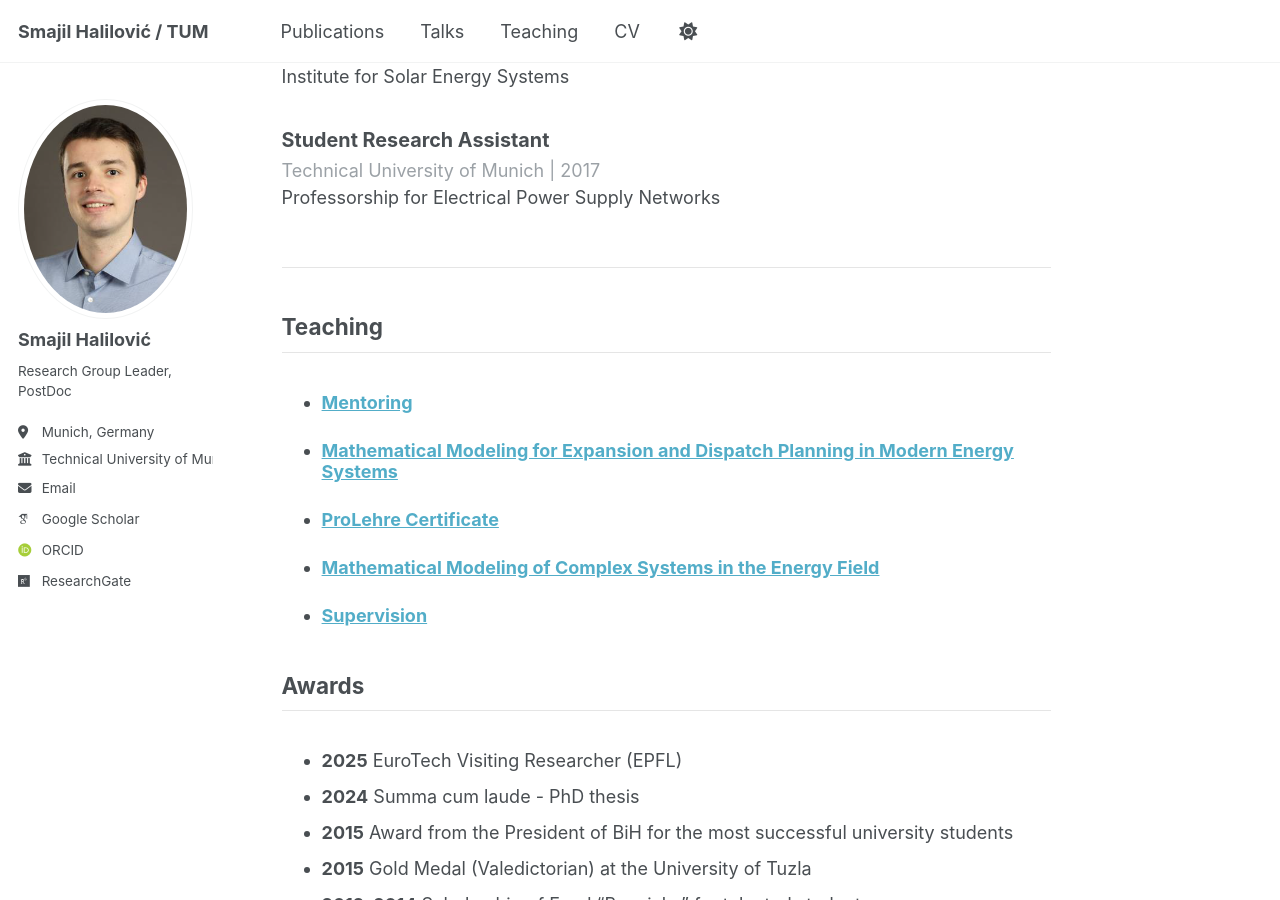
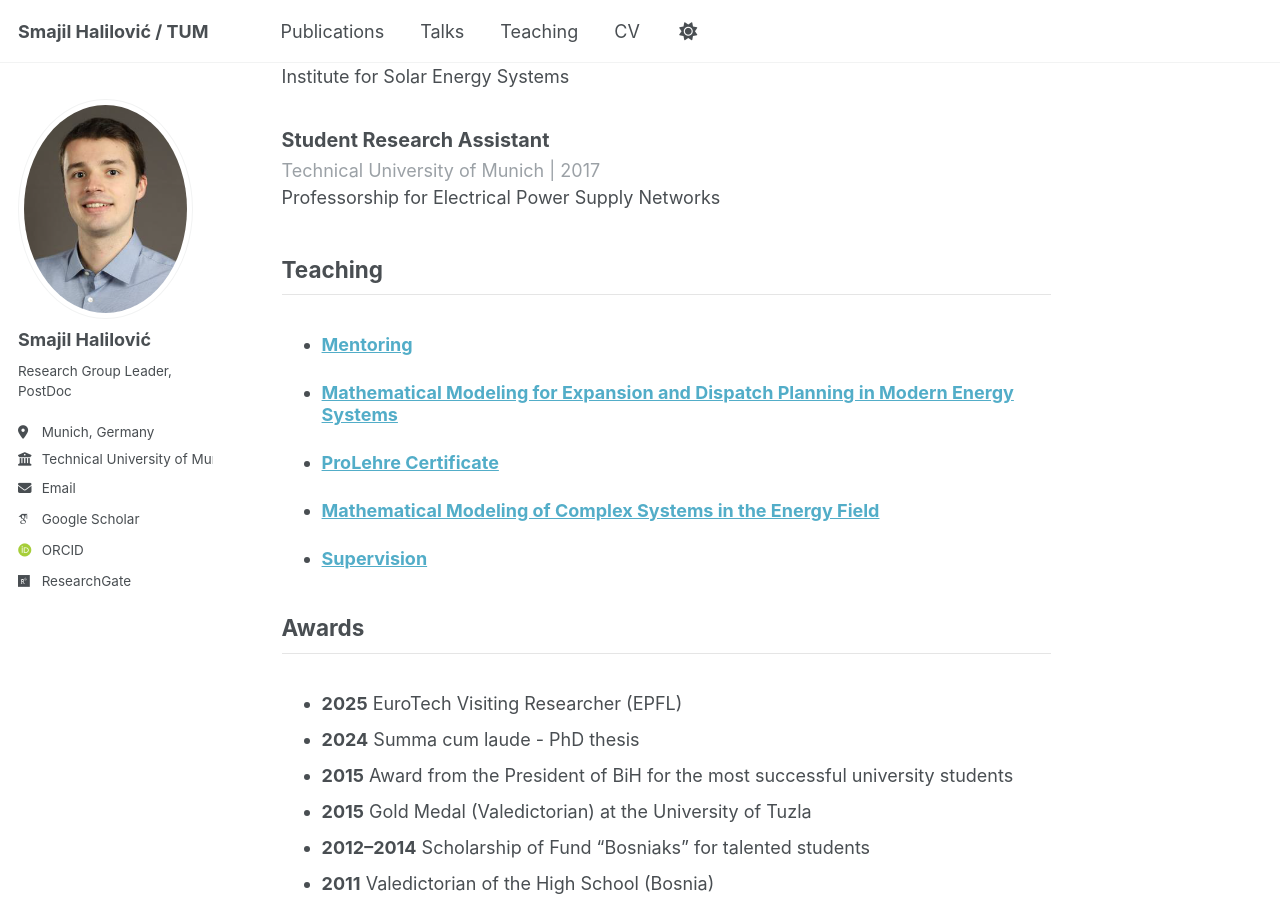
Before and after one commit to SHalilovic/shalilovic.github.io, a Jekyll site: the page built from _pages/cv.md, in a window 1280 px wide and 900 px high, scrolled down 1069 px. Built offline with Jekyll 4.4.1, drawn with Linux system fonts in a browser that asks for light colours; some web fonts are replaced; a script that is not in the unit is left out.

Commit message:
Update cv.md

```diff
--- a/_pages/cv.md
+++ b/_pages/cv.md
@@ -40,11 +40,6 @@ author_profile: true
 
 
 <div class="cv-section" style="margin-bottom: 2em;">
-  <h2 style="border-bottom: 1px solid #e5e5e5; padding-bottom: 0.5em;">{{ ["Talks"](/talks/) | capitalize }}</h2>
-</div>
-
-
-<div class="cv-section" style="margin-bottom: 2em;">
   <h2 style="border-bottom: 1px solid #e5e5e5; padding-bottom: 0.5em;">{{ "Teaching" | capitalize }}</h2>
 </div>
   <ul>{% for post in site.teaching reversed %}
```
